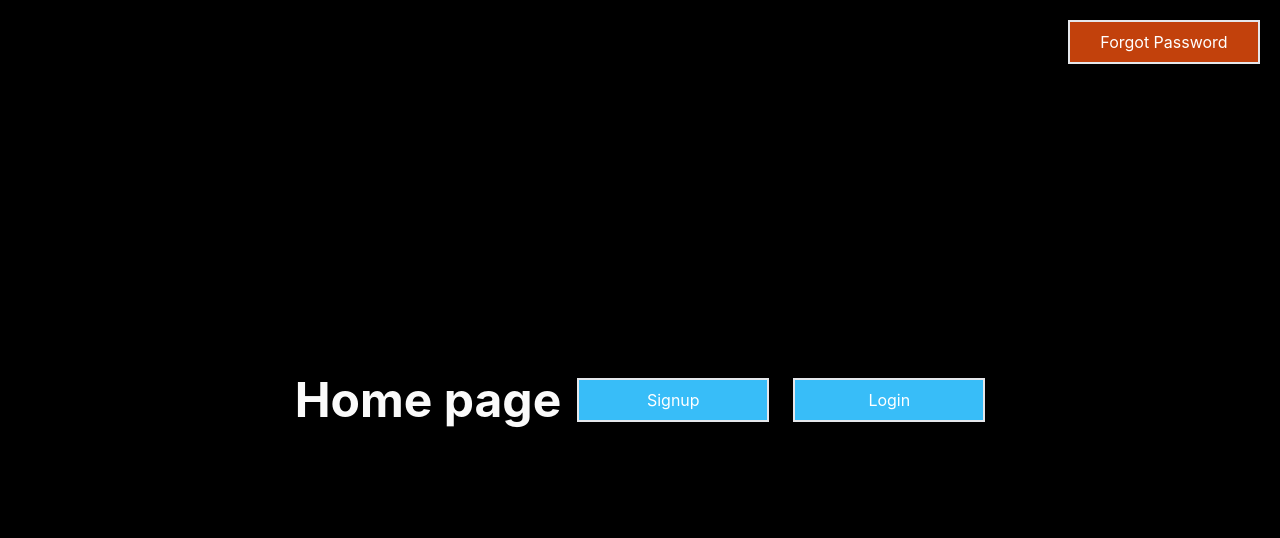
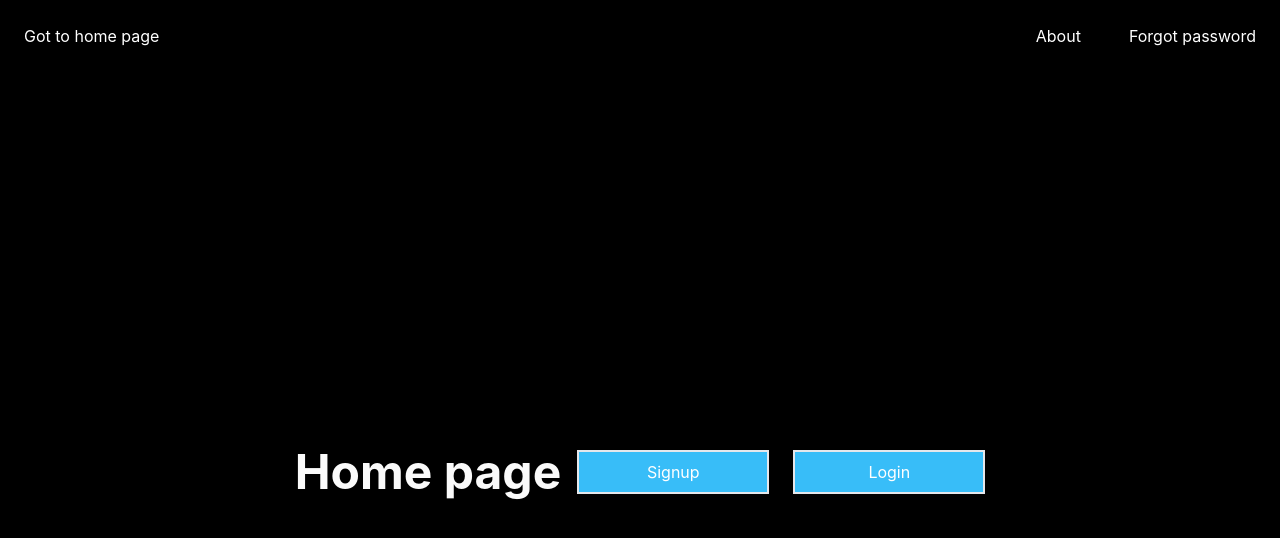
Before and after one commit to italianPalms/palmsiFy, a React (Create React App) app: page /home in a window 1280 px wide. Shown: the top 538 px of the page. Built offline with nearby package versions, Linux system fonts and the light colour scheme.

Commit message:
add header with home, about and forgot password button

```diff
--- a/src/components/Header.js
+++ b/src/components/Header.js
@@ -1,6 +1,42 @@
+import { useNavigate } from "react-router-dom";
+
 
 export default function Header() {
+
+    const navigate = useNavigate();
+
+    const homePage = () => {
+        console.log("Home page button clicked");
+        navigate('/home');
+    }
+
+    const about = () => {
+        console.log("About button clicked");
+        navigate('/about');
+    }
+
+    const forgotPassword = () => {
+        console.log("Forgot password button clicked");
+        navigate('/forgotPassword');
+    }
+
     return (
-        <h1> <a href="/home">Welcome to the home page</a></h1>
+        <>
+        <div className="flex justify-between ">
+            <button className="p-2 m-4"
+            onClick={homePage}
+            >Got to home page</button>
+        {/* <h1> <a href="/home">Welcome to the home page</a></h1> */}
+        <div className="">
+        <button className="p-2 m-4"
+        onClick={about}
+        >About</button>
+        <button className="p-2 m-4"
+        onClick={forgotPassword}
+        >Forgot password</button>
+        </div>
+        </div>
+        </>
     )
+
 }
--- a/src/pages/Home.jsx
+++ b/src/pages/Home.jsx
@@ -1,5 +1,6 @@
 import { useNavigate } from "react-router-dom";
 import backgroundImage from "../picture-bg.jpeg";
+import Header from "../components/Header";
 
 export default function Home() {
     const navigate = useNavigate();
@@ -14,13 +15,13 @@ export default function Home() {
         navigate("/login")
     };
 
-    const forgotPassword = () => {
-        console.log("Forgot password clicked")
-        navigate("/ForgotPassword")
-    };
+
 
     return (
         <>
+        <div>
+            <Header />
+        </div>
         <div
         style={{
             // backgroundImage: `url(${backgroundImage})`,
@@ -43,16 +44,6 @@ export default function Home() {
             onClick={login}>Login</button>
         </div>
         </div>
-
-        <div
-        style={{
-            position: 'absolute',
-            top: '20px',
-            right: '20px',
-        }}>
-        <button className="p-2 border-2 w-48 bg-orange-700 hover:bg-orange-900"
-        onClick={forgotPassword}>Forgot Password</button>
-        </div>
         </>
     )
 }
```
